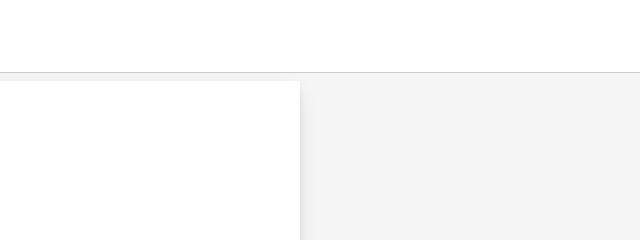
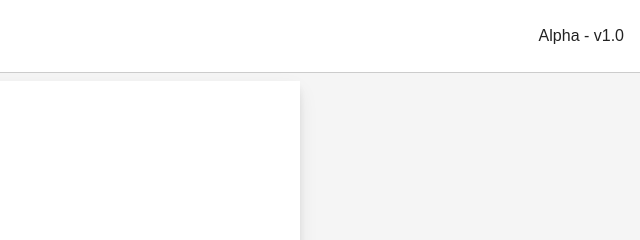
Before and after one commit to jamieomaguire/intervals, a website built with Vite: page index.html in a window 1280 px wide. Shown: the top 240 px of the page, 640-1280 px from the left. Built offline with nearby package versions, Linux system fonts and the light colour scheme.

Commit message:
add alpha status to header

```diff
--- a/index.html
+++ b/index.html
@@ -10,6 +10,7 @@
 <body ontouchstart="">
   <header>
     <img id="logo" src="./logo-light.png" height="40" alt="Timeout - The interval timer app">
+    <span>Alpha - v1.0</span>
     <!-- <button id="themeToggle" class="theme-btn"><span>&#9790;</span></button> -->
   </header>
 
```
